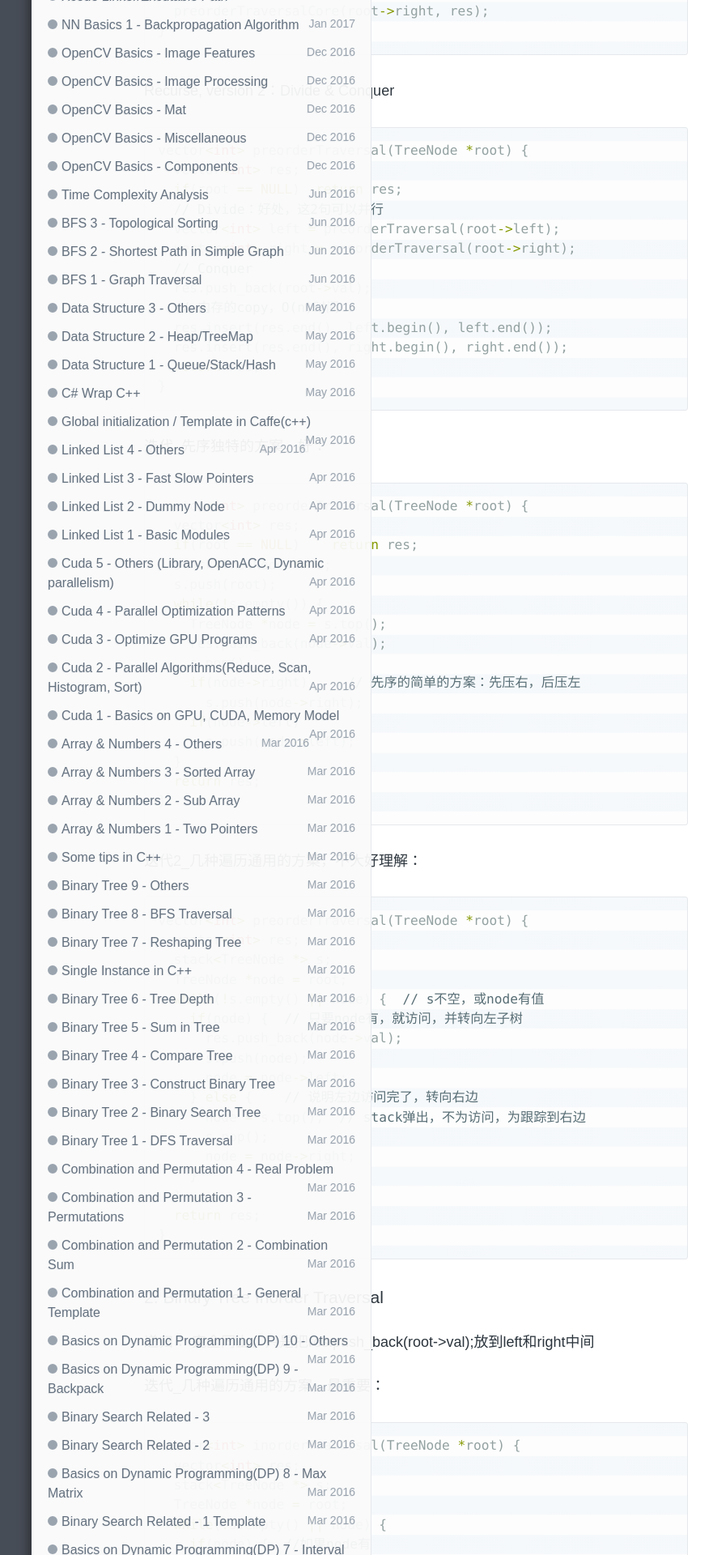
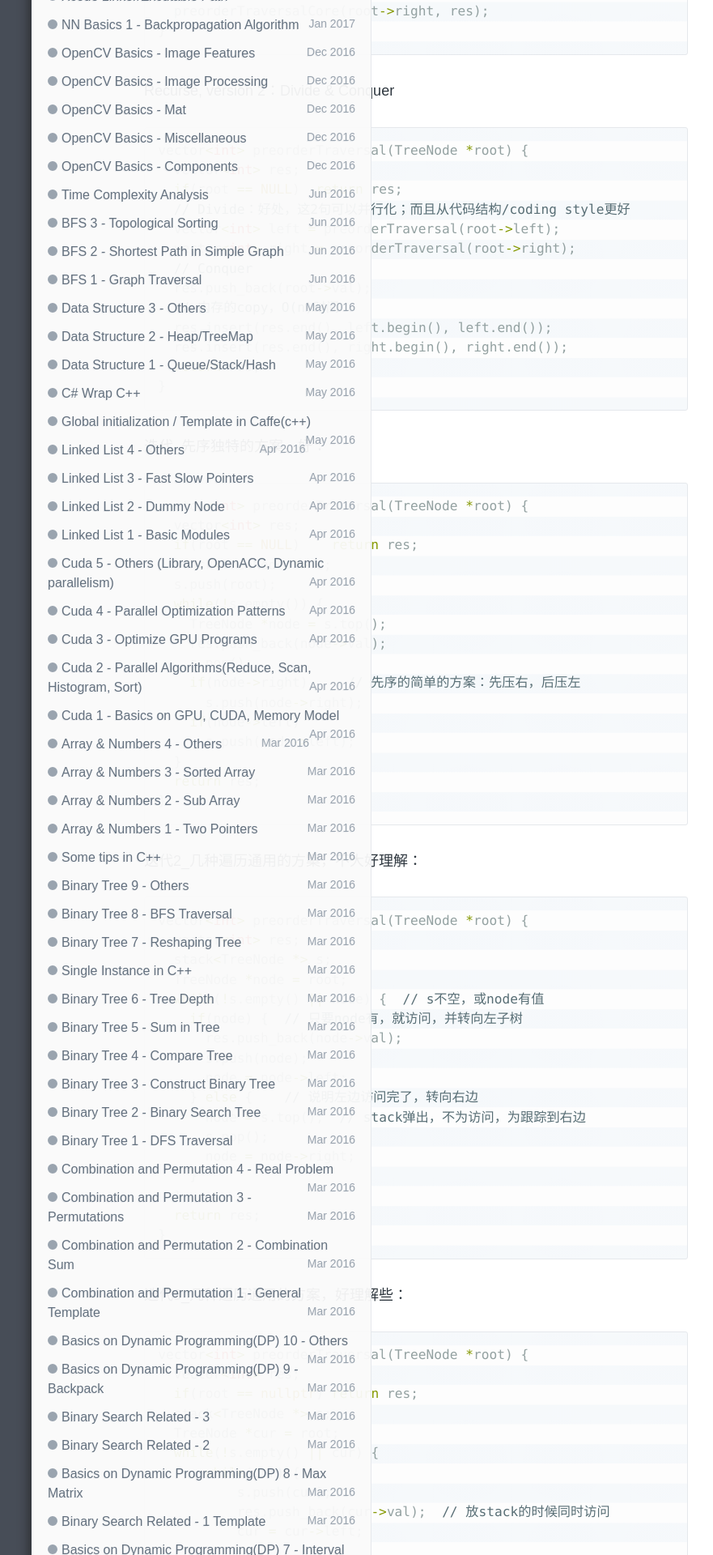
Before and after one commit to wykvictor/wykvictor.github.io, a Jekyll site: the page built from _posts/algorithm/2016-03-24-Binary-Tree-1.md, in a window 1280 px wide. Shown: the part 1159-3079 px from the top of the page at 81% size, without its empty margins (126-1007 px from the left). Built offline with Jekyll 4.4.1, drawn with Linux system fonts in a browser that asks for light colours; some of the changed text lies outside the part shown.

Commit message:
bt first, update

```diff
--- a/_posts/algorithm/2016-03-24-Binary-Tree-1.md
+++ b/_posts/algorithm/2016-03-24-Binary-Tree-1.md
@@ -55,7 +55,7 @@
 vector<int> preorderTraversal(TreeNode *root) {
   vector<int> res;
   if(root == NULL)  return res;
-  // Divide：好处，这2句可以并行
+  // Divide：好处，这2句可以并行化；而且从代码结构/coding style更好
   vector<int> left = preorderTraversal(root->left);
   vector<int> right = preorderTraversal(root->right);
   // Conquer
@@ -105,6 +105,27 @@
   return res;
 }
 {% endhighlight %}
+迭代3_几种遍历通用的方案，好理解些：
+{% highlight C++ %}
+vector<int> preorderTraversal(TreeNode *root) {
+  vector<int> res;
+  if(root == nullptr) return res;
+  stack<TreeNode *> s;
+  TreeNode *cur = root;
+  while(!s.empty() || cur) {
+      while(cur) {
+          s.push(cur);
+          res.push_back(cur->val);  // 放stack的时候同时访问
+          cur = cur->left;
+      }
+      // 不访问，只是弹出来转向右边，循环往复
+      cur = s.top();
+      s.pop();
+      cur = cur->right;
+  }
+  return res;
+}
+{% endhighlight %}
 
 ### 2. Binary Tree Inorder Traversal
 递归：
@@ -141,8 +162,9 @@
     // go to the leftest
     while(node != NULL) {
       s.push(node);
-      node = node->left;
+      node = node->left;  // 区别，只放，不访问
     }
+    // 开始访问啦，访问后转向右边，循环往复
     node = s.top();
     s.pop();
     res.push_back(node->val);
```
